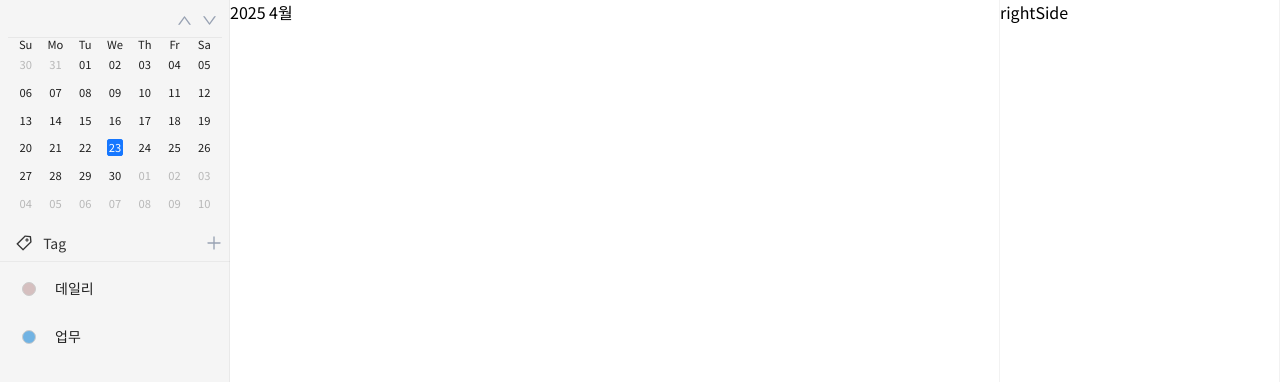
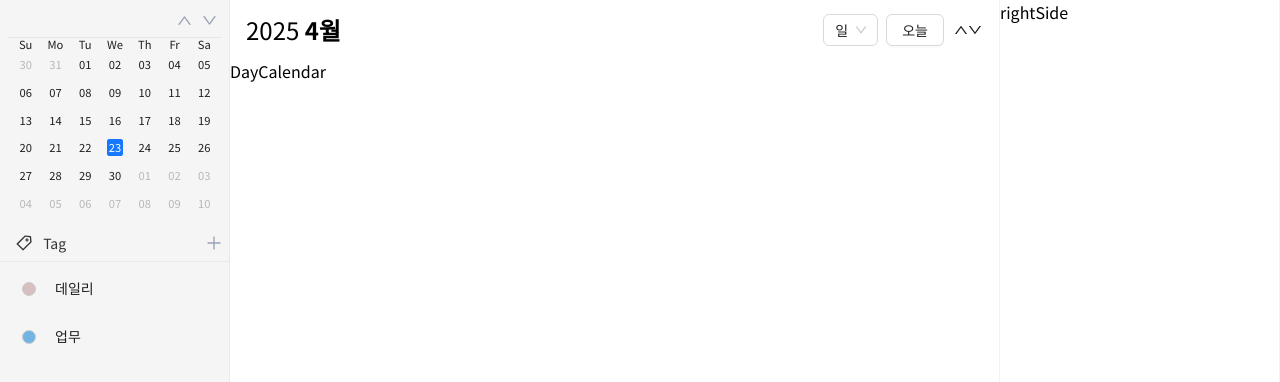
Before and after one commit to LogInDev/my-todo-calendar-project, a React (Create React App) app in the folder frontend/: page / in a window 1280 px wide. Shown: the top 382 px of the page. Built offline with nearby package versions, Linux system fonts and the light colour scheme.

Commit message:
middleSide select 별로 컨텐츠 변경 기능

```diff
--- /dev/null
+++ b/frontend/src/pages/index/components/middleside/DayCalendar.jsx
@@ -0,0 +1,9 @@
+import React from 'react'
+
+function DayCalendar() {
+    return (
+        <div>DayCalendar</div>
+    )
+}
+
+export default DayCalendar
--- a/frontend/src/pages/index/components/middleside/MiddleSide.jsx
+++ b/frontend/src/pages/index/components/middleside/MiddleSide.jsx
@@ -1,15 +1,67 @@
-import React from 'react'
+import React, { useEffect, useState } from 'react'
+// Components
+import MonthCalendar from './MonthCalendar';
+import DayCalendar from './DayCalendar';
+import WeekCalendar from './WeekCalendar';
 // CSS
 import styles from './MiddleSide.module.scss'
 // antd
-import { ScheduleOutlined } from '@ant-design/icons';
+import { Select, Button } from 'antd'
+import { UpOutlined, DownOutlined } from '@ant-design/icons';
 
-function MiddleSide({ currentMonth }) {
+function MiddleSide({ currentMonth, onTodayClick }) {
+    const [viewType, setViewType] = useState('day') // 초기값은 'day'
+
+    const monthOptions = [
+        { value: 'day', label: '일' },
+        { value: 'week', label: '주' },
+        { value: 'month', label: '월' },
+    ]
+
+    const renderCalendar = () => {
+        switch (viewType) {
+            case 'month':
+                return <MonthCalendar />
+            case 'week':
+                return <WeekCalendar />
+            case 'day':
+            default:
+                return <DayCalendar />
+        }
+    }
+
+    useEffect(() => {
+        console.log('현재 선택된 뷰:', viewType)
+    }, [viewType])
+
     return (
         <div>
             {/* middelSide 헤더 */}
             <div className={styles.header}>
-                <span>{currentMonth.format('YYYY M월')}</span>
+                <span className={styles.dateText}>
+                    {currentMonth.format('YYYY')} <strong>{currentMonth.format('M월')}</strong>
+                </span>
+                <div className={styles.controls}>
+                    <Select
+                        value={viewType}
+                        options={monthOptions}
+                        onChange={(value) => setViewType(value)}
+                    />
+                    <Button onClick={onTodayClick}>오늘</Button>
+                    <Button
+                        type="text"
+                        icon={
+                            <>
+                                <UpOutlined />
+                                <DownOutlined />
+                            </>
+                        }
+                    />
+                </div>
+            </div>
+            {/* middleSide 컨텐츠 */}
+            <div className={styles.content}>
+                {renderCalendar()}
             </div>
         </div>
     )
--- a/frontend/src/pages/index/components/middleside/MiddleSide.module.scss
+++ b/frontend/src/pages/index/components/middleside/MiddleSide.module.scss
@@ -0,0 +1,31 @@
+.header {
+  display: flex;
+  justify-content: space-between;
+  align-items: center;
+  padding: 12px 16px;
+  font-size: 20px;
+  font-weight: 500;
+}
+
+.dateText {
+  font-size: 24px;
+
+  strong {
+    font-weight: bold;
+  }
+}
+
+.controls {
+  display: flex;
+  align-items: center;
+  gap: 8px;
+
+  .ant-btn {
+    padding: 0 8px;
+  }
+
+  .ant-select-selector {
+    padding: 0 8px;
+    font-size: 16px;
+  }
+}
--- /dev/null
+++ b/frontend/src/pages/index/components/middleside/MonthCalendar.jsx
@@ -0,0 +1,11 @@
+import React from 'react'
+// CSS
+import styles from './MonthCalendar.module.scss'
+
+function MonthCalendar() {
+    return (
+        <div>MonthCalendar</div>
+    )
+}
+
+export default MonthCalendar
--- /dev/null
+++ b/frontend/src/pages/index/components/middleside/WeekCalendar.jsx
@@ -0,0 +1,9 @@
+import React from 'react'
+
+function WeekCalendar() {
+    return (
+        <div>WeekCalendar</div>
+    )
+}
+
+export default WeekCalendar
--- a/frontend/src/pages/index/index.jsx
+++ b/frontend/src/pages/index/index.jsx
@@ -9,6 +9,7 @@ import MiddleSide from '@/pages/index/components/middleside/MiddleSide';
 function MainPage() {
     // 현재 월을 관리하는 상태
     const [currentMonth, setCurrentMonth] = useState(dayjs());
+    const [monthPickerOpen, setMonthPickerOpen] = useState(false);
 
     return (
         <div className={styles.container}>
@@ -18,7 +19,10 @@ function MainPage() {
             </div>
             {/* 가운데 */}
             <div className={styles.middleSide}>
-                <MiddleSide currentMonth={currentMonth} />
+                <MiddleSide
+                    currentMonth={dayjs()} // dayjs 객체
+                    onTodayClick={() => setCurrentMonth(dayjs())}
+                />
             </div>
             {/* 오른쪽 사이드 */}
             <div className={styles.rightSide}>
```
Also changed, not shown: frontend/src/pages/index/components/middleside/MonthCalendar.module.scss (added).
